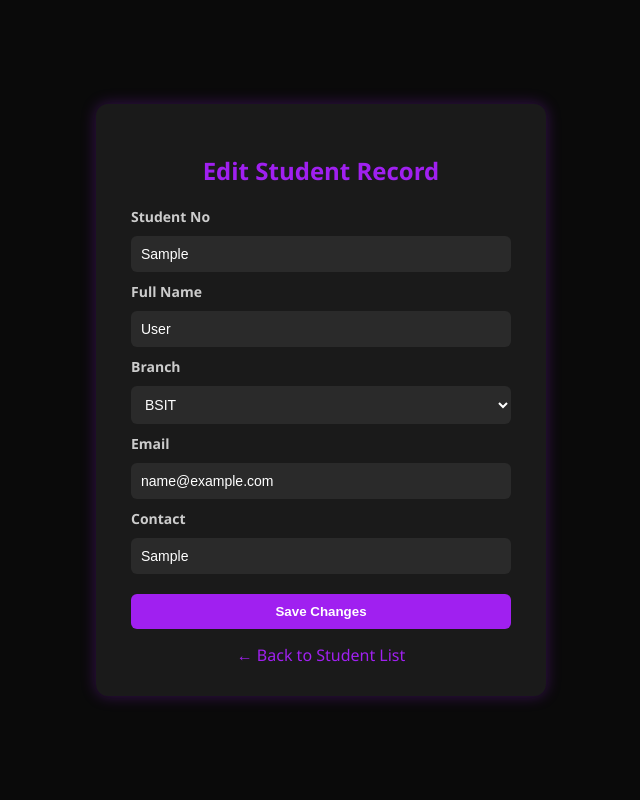
After one commit to oi-roro/php-CRUD-ABOL, a PHP site: page /update.php?id=1 in a window 1280 px wide. The commit adds this page. Shown: the whole page, without its empty margins (319-959 px from the left). Run offline with PHP 8.4, Linux system fonts and the light colour scheme; tables that the repository leaves empty or names only in its code hold one stand-in row (values such as "Sample post").

Commit message:
update function added

```diff
--- a/read.php
+++ b/read.php
@@ -1,7 +1,7 @@
 <?php
 include 'config/db.php';
 
-// Fetch all student records
+
 try {
     $query = "SELECT * FROM students ORDER BY id DESC";
     $result = $pdo->query($query);
--- /dev/null
+++ b/update.php
@@ -0,0 +1,175 @@
+<?php
+include 'config/db.php';
+
+
+if (empty($_GET['id'])) {
+    die("<p style='color:red; text-align:center;'>⚠️ Invalid student ID.<br><a href='read.php'>Back</a></p>");
+}
+
+$id = $_GET['id'];
+$message = "";
+
+
+try {
+    $stmt = $pdo->prepare("SELECT * FROM students WHERE id = ?");
+    $stmt->execute([$id]);
+    $student = $stmt->fetch(PDO::FETCH_ASSOC);
+
+    if (!$student) {
+        die("<p style='color:red; text-align:center;'>❌ Student not found.<br><a href='read.php'>Back</a></p>");
+    }
+} catch (PDOException $e) {
+    die("Error fetching record: " . $e->getMessage());
+}
+
+
+if ($_SERVER["REQUEST_METHOD"] === "POST") {
+    $student_no = $_POST['student_no'];
+    $fullname = $_POST['fullname'];
+    $branch = $_POST['branch'];
+    $email = $_POST['email'];
+    $contact = $_POST['contact'];
+
+    try {
+        $sql = "UPDATE students
+                SET student_no=?, fullname=?, branch=?, email=?, contact=?
+                WHERE id=?";
+        $stmt = $pdo->prepare($sql);
+        $stmt->execute([$student_no, $fullname, $branch, $email, $contact, $id]);
+
+        echo "<script>alert('✅ Student updated successfully!'); window.location='read.php';</script>";
+        exit;
+    } catch (PDOException $e) {
+        $message = "<p style='color:#ff5555;'>❌ Update failed: " . $e->getMessage() . "</p>";
+    }
+}
+?>
+<!DOCTYPE html>
+<html lang="en">
+<head>
+<meta charset="UTF-8">
+<title>Update Student</title>
+<style>
+    body {
+        font-family: 'Segoe UI', Arial, sans-serif;
+        background-color: #0a0a0a;
+        color: #eaeaea;
+        display: flex;
+        align-items: center;
+        justify-content: center;
+        height: 100vh;
+        margin: 0;
+    }
+
+    .form-box {
+        background-color: #1a1a1a;
+        padding: 30px 35px;
+        border-radius: 12px;
+        width: 380px;
+        box-shadow: 0 0 15px rgba(160, 32, 240, 0.3);
+    }
+
+    h2 {
+        text-align: center;
+        color: #a020f0;
+        margin-bottom: 20px;
+    }
+
+    form {
+        display: flex;
+        flex-direction: column;
+        gap: 10px;
+    }
+
+    label {
+        font-weight: bold;
+        font-size: 14px;
+        color: #ccc;
+    }
+
+    input, select {
+        padding: 10px;
+        border: none;
+        border-radius: 6px;
+        background-color: #2a2a2a;
+        color: #fff;
+        font-size: 14px;
+    }
+
+    input:focus, select:focus {
+        outline: 2px solid #a020f0;
+    }
+
+    .btn {
+        background-color: #a020f0;
+        color: white;
+        font-weight: bold;
+        border: none;
+        cursor: pointer;
+        margin-top: 10px;
+        padding: 10px;
+        border-radius: 6px;
+        transition: 0.3s;
+    }
+
+    .btn:hover {
+        background-color: #9015d0;
+    }
+
+    .back {
+        display: block;
+        text-align: center;
+        margin-top: 15px;
+        text-decoration: none;
+        color: #a020f0;
+    }
+
+    .back:hover {
+        text-decoration: underline;
+        color: #ff5555;
+    }
+
+    .msg {
+        text-align: center;
+        margin-bottom: 10px;
+    }
+</style>
+</head>
+<body>
+
+<div class="form-box">
+    <h2>Edit Student Record</h2>
+    <div class="msg"><?= $message ?></div>
+
+    <form method="POST">
+        <label>Student No</label>
+        <input type="text" name="student_no" value="<?= htmlspecialchars($student['student_no']); ?>" required>
+
+        <label>Full Name</label>
+        <input type="text" name="fullname" value="<?= htmlspecialchars($student['fullname']); ?>" required>
+
+        <label>Branch</label>
+        <select name="branch" required>
+            <?php
+            $branches = ['BSIT', 'BSCS', 'BSCE', 'BSECE'];
+            foreach ($branches as $b) {
+                $selected = ($student['branch'] === $b) ? 'selected' : '';
+                echo "<option value='$b' $selected>$b</option>";
+            }
+            ?>
+        </select>
+
+        <label>Email</label>
+        <input type="email" name="email" value="<?= htmlspecialchars($student['email']); ?>" required>
+
+        <label>Contact</label>
+        <input type="text" name="contact" value="<?= htmlspecialchars($student['contact']); ?>" required>
+
+        <button type="submit" class="btn">Save Changes</button>
+    </form>
+
+    <a href="read.php" class="back">← Back to Student List</a>
+</div>
+
+</body>
+</html>
```
